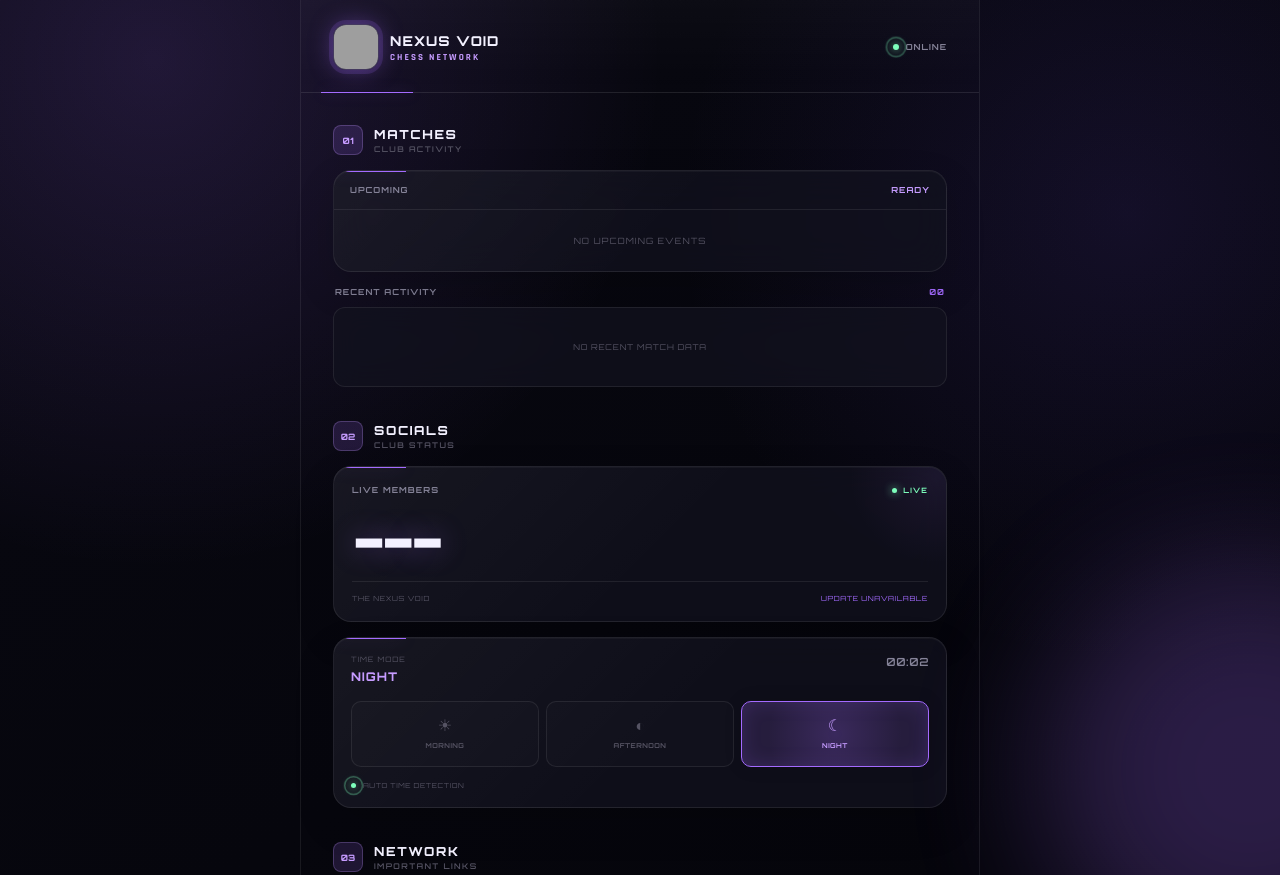
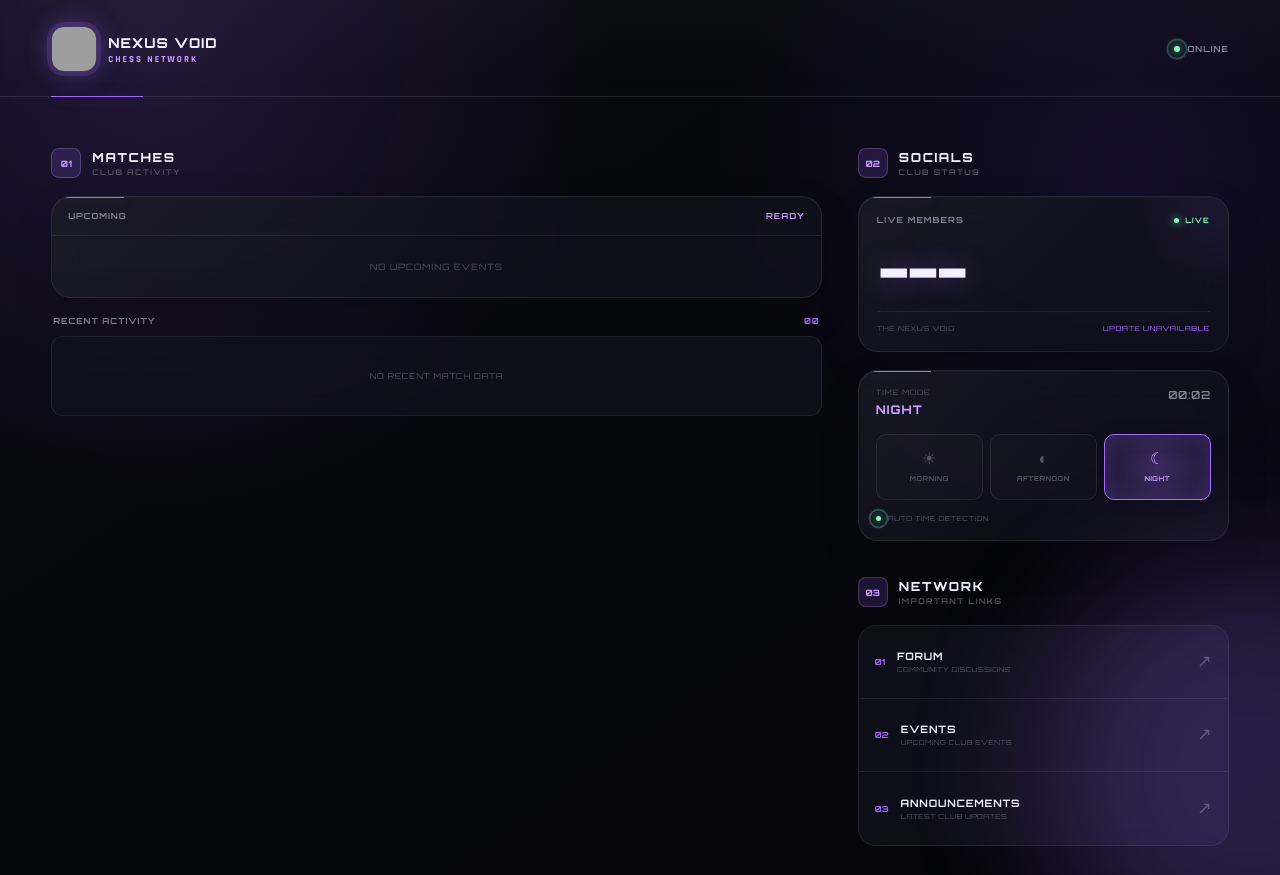
Before and after one commit to at-anhs-sb/nexus-void, a plain HTML site: page index.html in a window 1280 px wide. Shown: the top 875 px of the page. Drawn offline with Linux system fonts and the light colour scheme; no server answers; grey boxes are pictures that could not be loaded.

Commit message:
Update style.css

```diff
--- a/style.css
+++ b/style.css
@@ -992,23 +992,92 @@ a {
 
 @media (min-width: 700px) {
   .void-shell {
-    max-width: 680px;
-    margin: 0 auto;
-    border-right: 1px solid var(--line);
-    border-left: 1px solid var(--line);
+    width: 100%;
+    min-width: 100%;
+    max-width: none;
+    margin: 0;
+  }
+
+  .void-header {
+    padding: 26px clamp(28px, 4vw, 72px) 24px;
+  }
+
+  .void-header::after {
+    left: clamp(28px, 4vw, 72px);
   }
 
   .void-main {
-    padding: 32px;
+    display: grid;
+    grid-template-columns: minmax(0, 1.2fr) minmax(320px, 0.8fr);
+    align-items: start;
+    gap: 28px;
+    padding: clamp(28px, 4vw, 64px);
   }
 
-  .void-header {
-    padding: 24px 32px 22px;
+  #matchesSection {
+    grid-column: 1;
+    grid-row: 1 / span 2;
+  }
+
+  #socialsSection {
+    grid-column: 2;
+    grid-row: 1;
+  }
+
+  #linksSection {
+    grid-column: 2;
+    grid-row: 2;
   }
 
   .void-footer {
-    padding-right: 32px;
-    padding-left: 32px;
+    padding-right: clamp(28px, 4vw, 72px);
+    padding-left: clamp(28px, 4vw, 72px);
+  }
+}
+
+@media (min-width: 1200px) {
+  .void-main {
+    grid-template-columns: minmax(0, 1.35fr) minmax(360px, 0.65fr);
+    gap: 36px;
+  }
+
+  .void-section {
+    gap: 18px;
+  }
+
+  .match-calendar-card,
+  .member-card,
+  .theme-card {
+    border-radius: 20px;
+  }
+}
+
+@media (min-width: 1600px) {
+  .void-header {
+    padding-right: 7vw;
+    padding-left: 7vw;
+  }
+
+  .void-header::after {
+    left: 7vw;
+  }
+
+  .void-main {
+    grid-template-columns: minmax(600px, 1.45fr) minmax(400px, 0.75fr);
+    gap: 48px;
+    padding: 56px 7vw 72px;
+  }
+
+  .void-footer {
+    padding-right: 7vw;
+    padding-left: 7vw;
+  }
+}
+
+@media (max-width: 699px) {
+  .void-main {
+    display: flex;
+    flex-direction: column;
   }
 }
 
```
